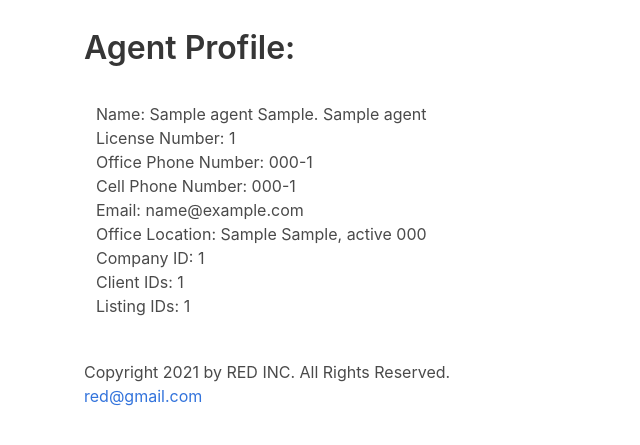
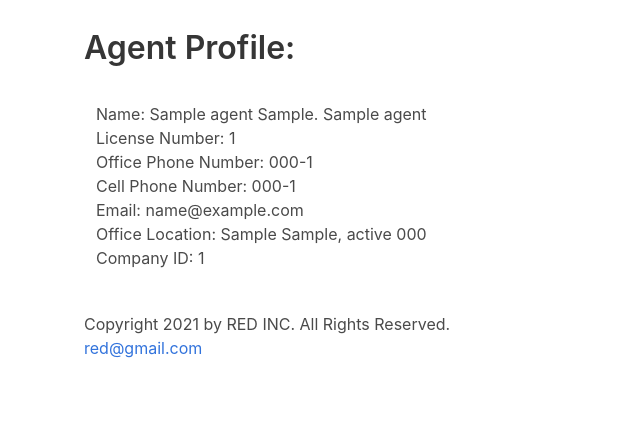
Before and after one commit to fretgfr/red, a Flask app: template templates/agent.html in a window 1280 px wide. Shown: the part 44-489 px from the top of the page, without its empty margins (0-640 px from the left). Run offline with Flask 2, Linux system fonts and the light colour scheme; the template is opened without the code that fills it: most values are stand-ins (such as "Sample title", 1, 10 or a date in 2020); parts of the project's set-up code (start-up, migrations or seed data) failed here and were passed over.

Commit message:
Housekeeping/Remove unused data

```diff
--- a/templates/agent.html
+++ b/templates/agent.html
@@ -30,8 +30,6 @@
       <p>Office Location: {{ agent.agent_office_street }} {{ agent.agent_office_city }}, {{ agent.agent_office_state }}
         {{ agent.agent_office_zip }}</p>
       <p>Company ID: {{ agent.agent_company_id }}</p>
-      <p>Client IDs: {{ agent.CLIENT_id }}</p>
-      <p>Listing IDs: {{ agent.LISTING_mls_number }}</p>
     </body>
   </div>
 </div>
--- a/templates/client.html
+++ b/templates/client.html
@@ -22,7 +22,7 @@
   <div class="column is-two-thirds">
 
     <body>
-      <p>ID Number: {{ client.cid }} </p>
+      <p>ID Number: {{ client.client_id }} </p>
       <p>Name: {{ client.client_first_name }} {{ client.client_middle_initial }}. {{ client.client_last_name }}</p>
       <p>Phone Number: {{ client.client_area_code }}-{{ client.client_phone_number }}</p>
       <p>Email: {{ client.client_email_address }}</p>
--- a/templates/company.html
+++ b/templates/company.html
@@ -25,7 +25,6 @@
       <p>Office Location: {{ company.company_hq_street }} {{ company.company_hq_city }}, {{ company.company_hq_state }} {{ company.company_hq_zip }}</p>
       <p>Phone Number: {{ company.company_hq_phone_area }}-{{ company.company_hq_phone_number }}</p>
       <p>Fax Number: {{ company.company_hq_fax_area }}-{{ company.company_hq_fax_number }}</p>
-      <p>Agent IDs: {{ company.AGENT_license_number }}</p>
     </body>
   </div>
 </div>
```
